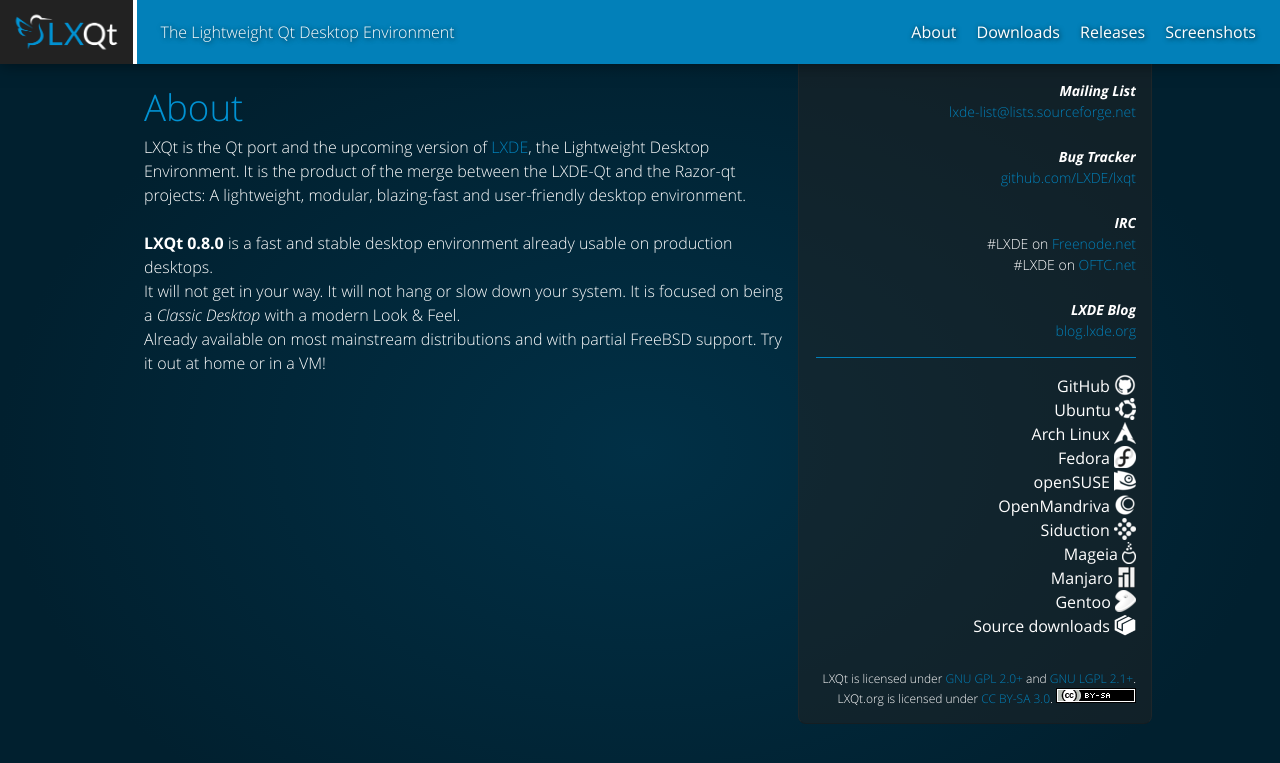
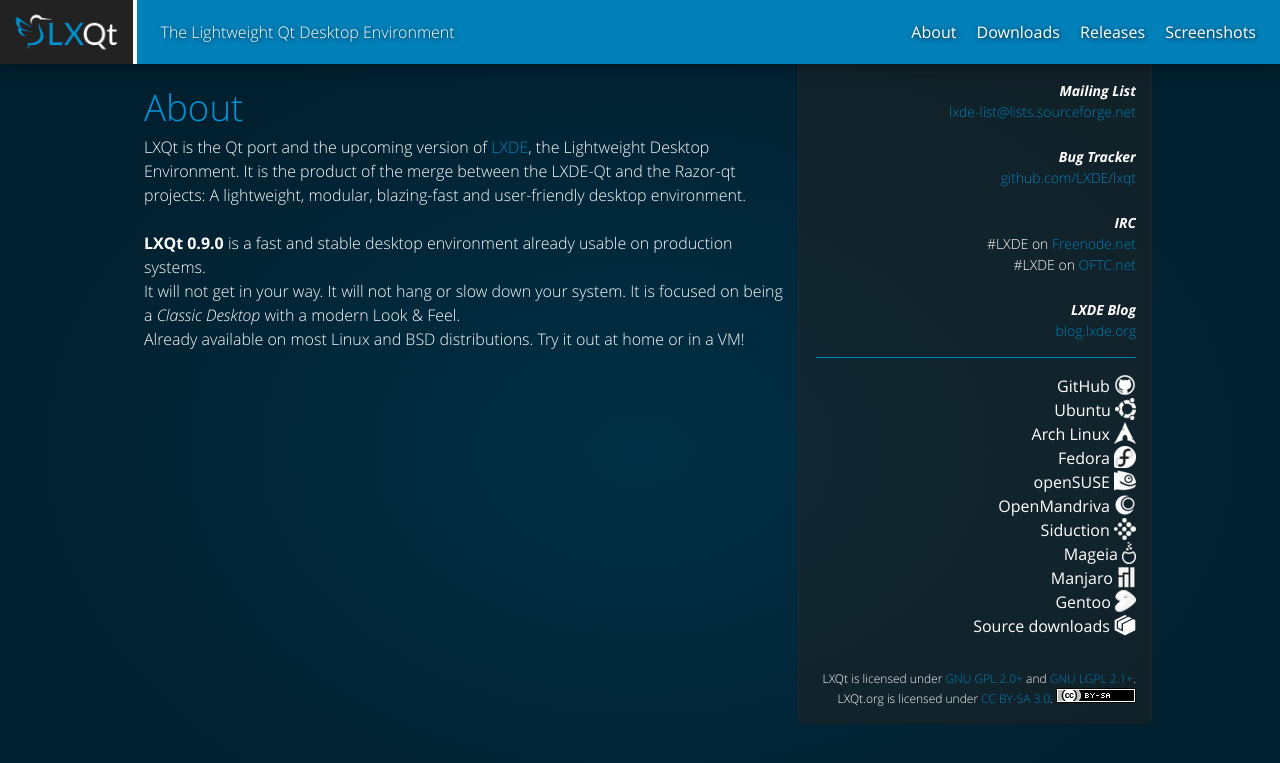
Before and after one commit to lxqt/lxqt.github.io, a Jekyll site: the page built from about.html, in a window 1280 px wide. Shown: the top 763 px of the page. Built offline with Jekyll 4.4.1, drawn with Linux system fonts in a browser that asks for light colours.

Commit message:
Update about page

```diff
--- a/about.html
+++ b/about.html
@@ -3,7 +3,17 @@
 title: About
 slug: about
 ---
-							<p>LXQt is the Qt port and the upcoming version of <a href="http://lxde.org">LXDE</a>, the Lightweight Desktop Environment. It is the product of the merge between the LXDE-Qt and the Razor-qt projects: A lightweight, modular, blazing-fast and user-friendly desktop environment.</p>
-							<p><strong>LXQt 0.8.0</strong> is a fast and stable desktop environment already usable on production desktops.
-								<br/>It will not get in your way. It will not hang or slow down your system. It is focused on being a <em>Classic Desktop</em> with a modern Look &amp; Feel.
-								<br/>Already available on most mainstream distributions and with partial FreeBSD support. Try it out at home or in a VM!</p>
+<p>
+	LXQt is the Qt port and the upcoming version of <a href="http://lxde.org">LXDE</a>,
+	the Lightweight Desktop Environment. It is the product of the merge between the
+	LXDE-Qt and the Razor-qt projects: A lightweight, modular, blazing-fast and
+	user-friendly desktop environment.
+</p>
+<p>
+	<strong>LXQt 0.9.0</strong> is a fast and stable desktop environment already
+	usable on production systems.<br/>
+	It will not get in your way. It will not hang or slow down your system. It is
+	focused on being a <em>Classic Desktop</em> with a modern Look &amp; Feel.<br/>
+	Already available on most Linux and BSD distributions.
+	Try it out at home or in a VM!
+</p>
```
